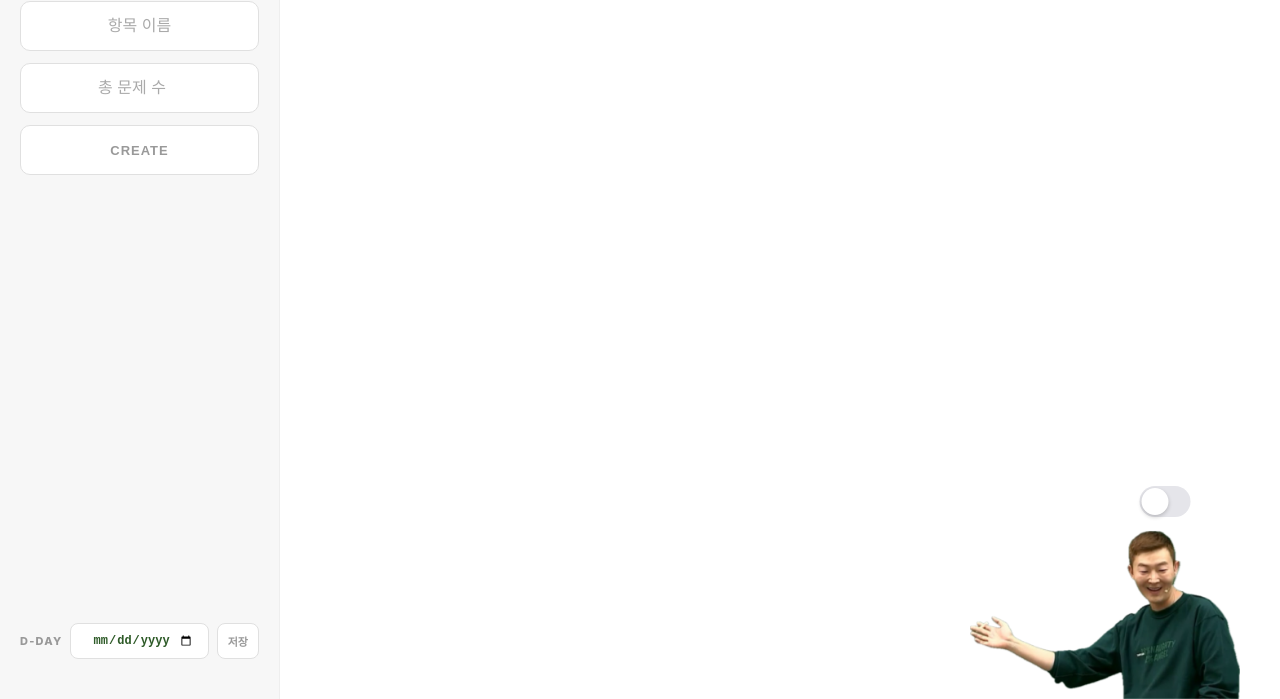
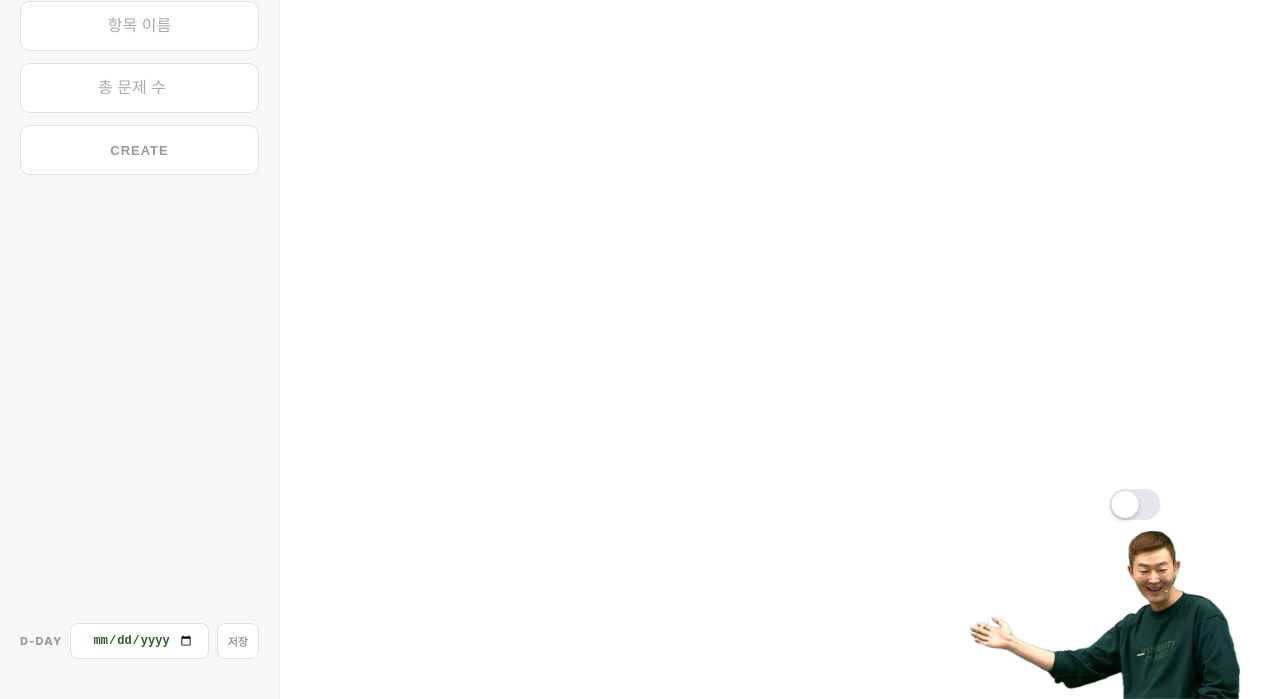
Before and after one commit to shayoon-n/maths-tracker, a plain HTML site: page index.html in a window 1280 px wide. Shown: the part 101-800 px from the top of the page. Drawn offline with Linux system fonts and the light colour scheme.

Commit message:
Update index.html

```diff
--- a/index.html
+++ b/index.html
@@ -420,8 +420,8 @@
         /* 집중 모드 (iOS 스위치 형태) */
         .focus-switch {
             position: absolute;
-            top: -45px;
-            left: calc(50% + 60px);
+            top: -42px;
+            left: calc(50% + 30px);
             transform: translateX(-50%);
             display: inline-block;
             width: 51px;
```
